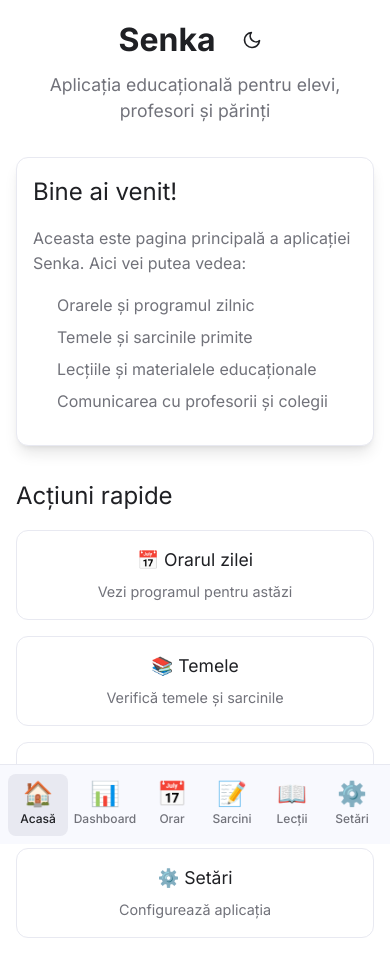
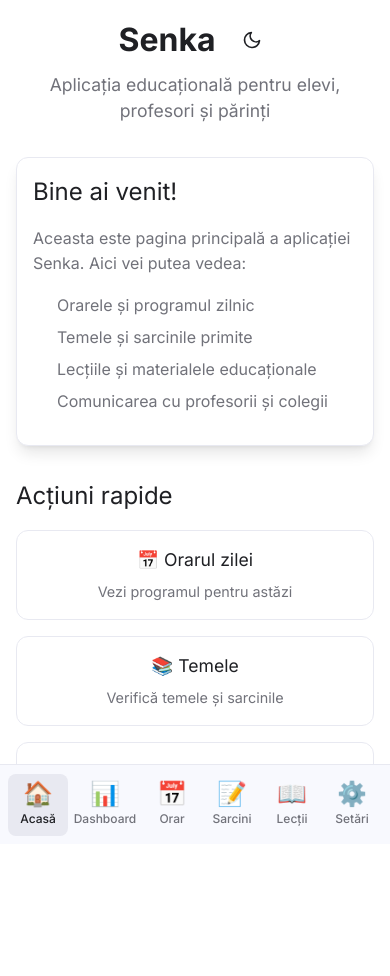
Before and after one commit to senka-ai/senka, a SvelteKit app: page / in a window 390 px wide. Shown: the top 976 px of the page. After the commit the page ends 844 px from the top, so only its background shows below. Built offline with nearby package versions, Linux system fonts and the light colour scheme.

Commit message:
fix: improve mobile layout scrolling behavior and prevent body overflow

```diff
--- a/src/app.css
+++ b/src/app.css
@@ -97,3 +97,11 @@ body {
 	background-color: var(--color-background);
 	transition: color 0.2s ease, background-color 0.2s ease;
 }
+
+/* Mobile scrolling behavior - prevent whole page scroll */
+@media (max-width: 767px) {
+	html, body {
+		overflow: hidden;
+		height: 100vh;
+	}
+}
--- a/src/routes/+layout.svelte
+++ b/src/routes/+layout.svelte
@@ -37,7 +37,7 @@
 	<!-- Main app layout with responsive navigation -->
 	<div class="app-layout" class:mobile={isMobile}>
 		{#if isMobile}
-			<!-- Mobile layout: content + bottom tabs -->
+			<!-- Mobile layout: content with fixed bottom tabs -->
 			<main class="mobile-content">
 				{@render children()}
 			</main>
@@ -62,9 +62,10 @@
 	}
 
 	.app-layout {
-		min-height: 100vh;
+		height: 100vh;
 		display: grid;
 		background: var(--color-background);
+		overflow: hidden;
 	}
 
 	.app-layout:not(.mobile) {
@@ -74,11 +75,9 @@
 	}
 
 	.app-layout.mobile {
-		/* Mobile layout: content over tabs */
-		grid-template-rows: 1fr auto;
-		grid-template-areas:
-			'content'
-			'nav';
+		/* Mobile layout: content only (nav is fixed) */
+		grid-template-rows: 1fr;
+		grid-template-areas: 'content';
 	}
 
 	.desktop-content {
@@ -91,7 +90,9 @@
 		grid-area: content;
 		padding: 1rem;
 		overflow-y: auto;
-		padding-bottom: 80px; /* Space for bottom tabs */
+		overflow-x: hidden;
+		height: calc(100vh - 80px); /* Full height minus navigation height */
+		box-sizing: border-box;
 	}
 
 	/* Responsive adjustments */
```
